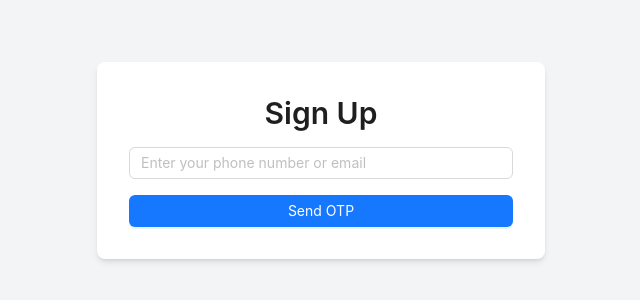
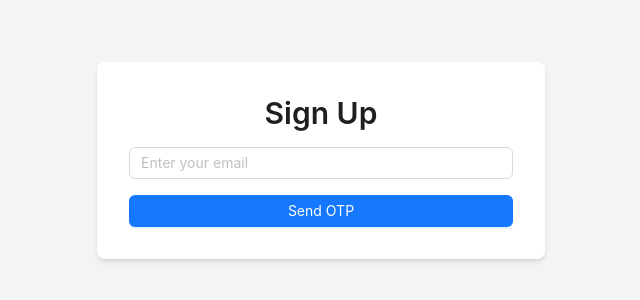
Before and after one commit to Saumyaaaaa/signup-otp-project, a React (Vite) app: page / in a window 1280 px wide. Shown: the part 240-540 px from the top of the page, without its empty margins (319-959 px from the left). Built offline with nearby package versions, Linux system fonts and the light colour scheme.

Commit message:
added regex to valid email

```diff
--- a/src/components/SignUp.jsx
+++ b/src/components/SignUp.jsx
@@ -1,6 +1,6 @@
 import React, { useState } from 'react';
 import { useNavigate } from 'react-router-dom';
-import { Button, Input, Typography } from 'antd';
+import { Button, Input, Typography, message } from 'antd';
 
 const { Title } = Typography;
 
@@ -8,7 +8,17 @@ const SignUp = () => {
   const [email, setEmail] = useState('');
   const navigate = useNavigate();
 
+  // Function to validate email
+  const isValidEmail = (email) => {
+    const emailRegex = /^[^\s@]+@[^\s@]+\.[^\s@]+$/;
+    return emailRegex.test(email);
+  };
+
   const handleSendOTP = () => {
+    if (!isValidEmail(email)) {
+      message.error('Please enter a valid email address.');
+      return;
+    }
     // Simulate sending OTP
     const otp = Math.floor(100000 + Math.random() * 900000); // Generate a random 6-digit OTP
     console.log(`Sending OTP ${otp} to ${email}`);
@@ -22,7 +32,7 @@ const SignUp = () => {
         <Title level={2} className="text-center mb-6">Sign Up</Title>
         <Input
           type="text"
-          placeholder="Enter your phone number or email"
+          placeholder="Enter your email"
           value={email}
           onChange={(e) => setEmail(e.target.value)}
           className="mb-4"
```
